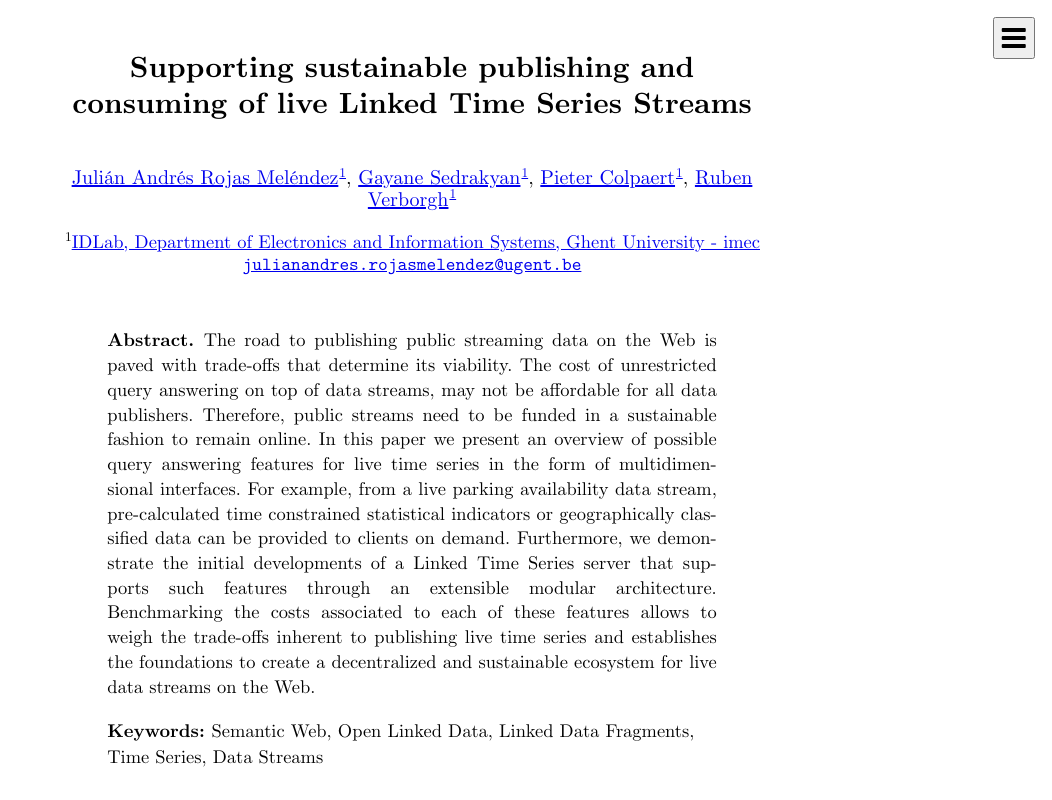
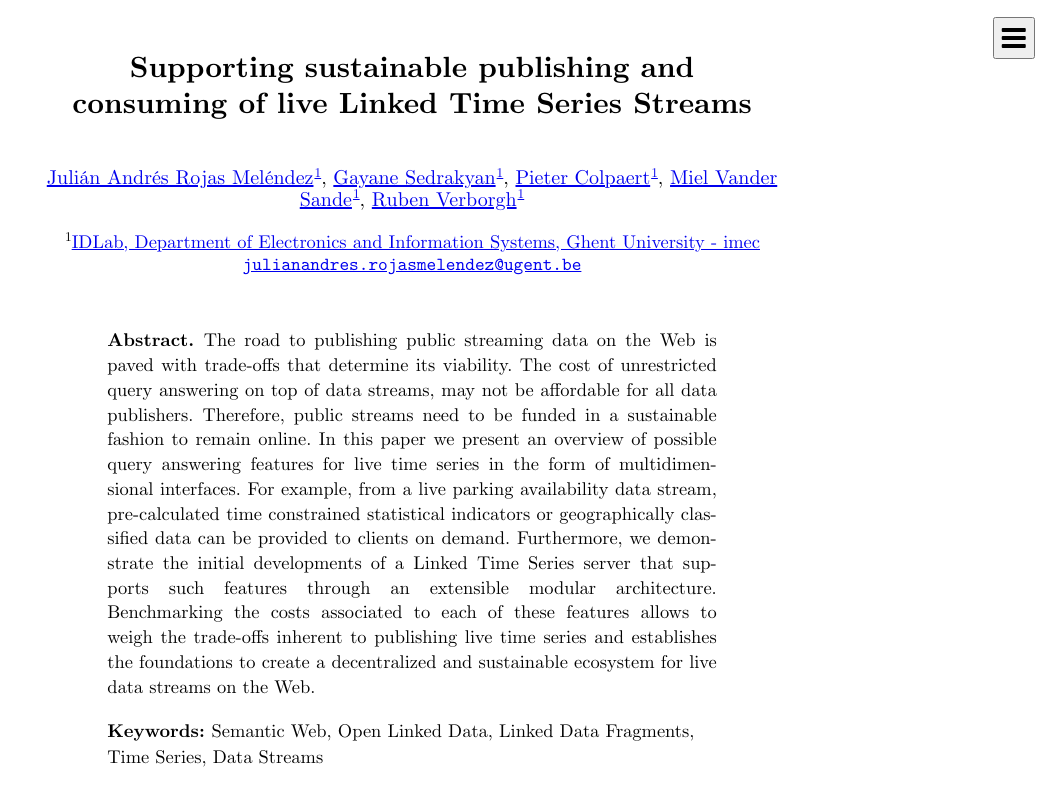
Before and after one commit to linkedtimeseries/timeseries-demo-paper, a plain HTML site: page index.html in a window 1280 px wide. Shown: the top 800 px of the page, without its empty margins (228-1280 px from the left). Drawn offline with Linux system fonts and the light colour scheme; a script that the page names is missing.

Commit message:
Added Miel as an author

```diff
--- a/index.html
+++ b/index.html
@@ -23,10 +23,11 @@
             <div id="authors">
                 <dl id="author-name">
                     <dt>Authors</dt>
-                    <dd id="author-1"><span about="" rel="schema:creator schema:publisher schema:contributor schema:author"><a about="#Julian-Rojas" typeof="schema:Person" rel="schema:url" property="schema:name" href="https://data.verborgh.org/people/julian_andres_rojas_melendez">Julián Andrés Rojas Meléndez</a></span><sup><a href="#author-org-1">1</a></sup></dd>
+                    <dd id="author-1"><span about="" rel="schema:creator schema:publisher schema:contributor schema:author"><a about="https://data.verborgh.org/people/julian_andres_rojas_melendez" typeof="schema:Person" rel="schema:url" property="schema:name" href="https://data.verborgh.org/people/julian_andres_rojas_melendez">Julián Andrés Rojas Meléndez</a></span><sup><a href="#author-org-1">1</a></sup></dd>
                     <dd id="author-2"><span about="" rel="schema:contributor"><a about="#Gayane-Sedrakyan" typeof="schema:Person" rel="schema:url" property="schema:name" href="https://dblp.org/pers/s/Sedrakyan:Gayane">Gayane Sedrakyan</a></span><sup><a href="#author-org-1">1</a></sup></dd>
                     <dd id="author-3"><span about="" rel="schema:contributor"><a about="#https://pietercolpaert.be/#me" typeof="schema:Person" rel="schema:url" property="schema:name" href="https://pietercolpaert.be/#me">Pieter Colpaert</a></span><sup><a href="#author-org-1">1</a></sup></dd>
-                    <dd id="author-4"><span about="" rel="schema:contributor"><a about="#https://ruben.verborgh.org/profile/#me" typeof="schema:Person" rel="schema:url" property="schema:name" href="https://ruben.verborgh.org/profile/#me">Ruben Verborgh</a></span><sup><a href="#author-org-1">1</a></sup></dd>
+                    <dd id="author-4"><span about="" rel="schema:contributor"><a about="https://data.verborgh.org/people/miel_vander_sande" typeof="schema:Person" rel="schema:url" property="schema:name" href="https://data.verborgh.org/people/miel_vander_sande">Miel Vander Sande</a></span><sup><a href="#author-org-1">1</a></sup></dd>
+                    <dd id="author-5"><span about="" rel="schema:contributor"><a about="#https://ruben.verborgh.org/profile/#me" typeof="schema:Person" rel="schema:url" property="schema:name" href="https://ruben.verborgh.org/profile/#me">Ruben Verborgh</a></span><sup><a href="#author-org-1">1</a></sup></dd>
                 </dl>
 
                 <ul id="author-org">
```
